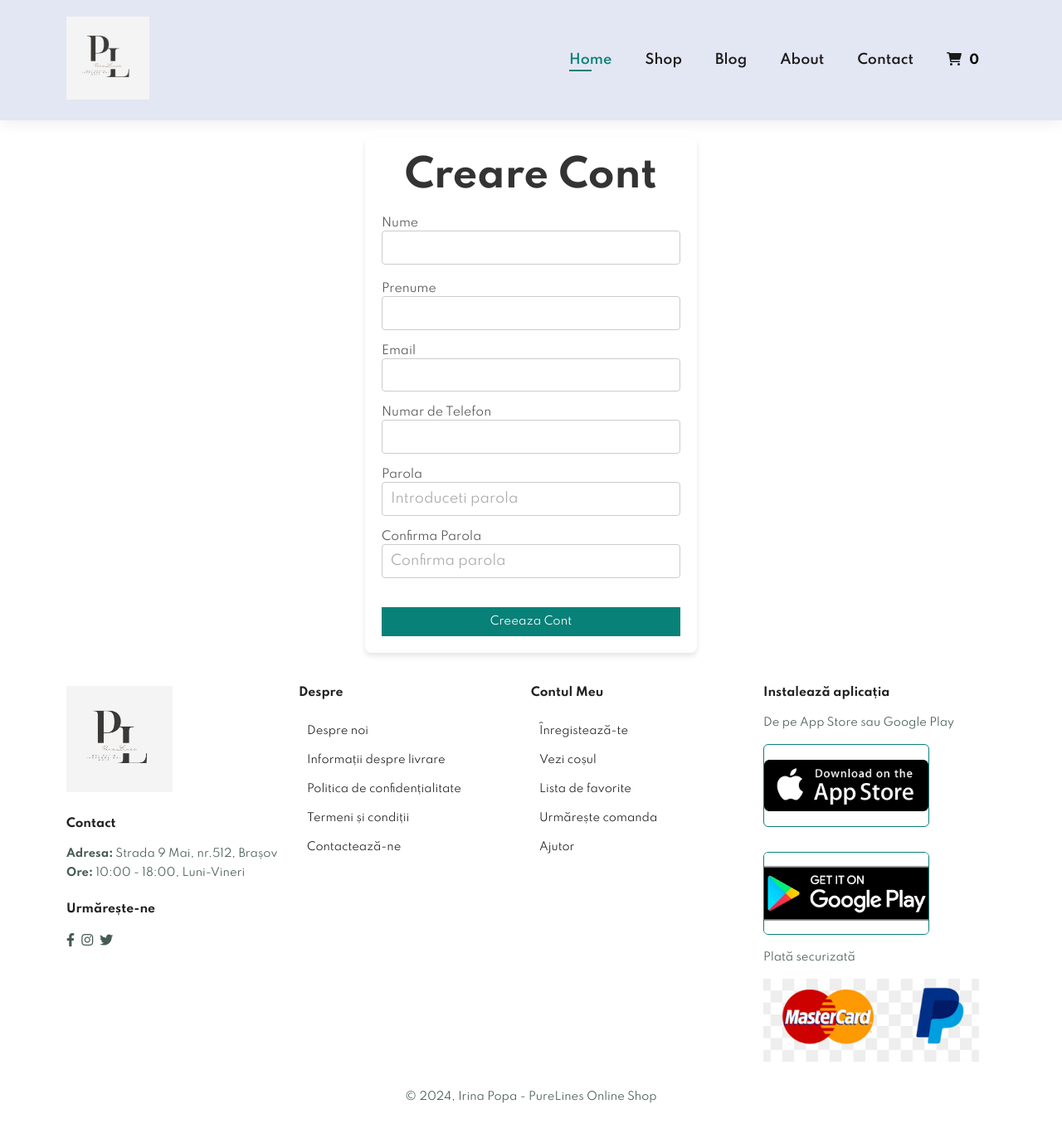
After one commit to irinap3/e-commerce-website, a PHP site: page /account.html in a window 1280 px wide. The commit adds this page. Shown: the whole page at 83% size. Run offline with PHP 8.4, Linux system fonts and the light colour scheme.

Commit message:
creating account.html

```diff
--- /dev/null
+++ b/account.html
@@ -0,0 +1,122 @@
+<!DOCTYPE html>
+<html lang="en">
+<head>
+    <meta charset="UTF-8">
+    <meta name="viewport" content="width=device-width, initial-scale=1.0">
+    <title>E-commerce website project</title>
+    <link rel="stylesheet" href="https://cdnjs.cloudflare.com/ajax/libs/font-awesome/6.0.0-beta3/css/all.min.css">
+    <link rel = "stylesheet" href = "style.css">
+
+</head>
+<body>
+
+    <section id = "header" >
+        <a href ="index.html"><img src="images/logo.png" class="logo" alt=""></a>
+        <div>
+            <ul id = "navbar">
+                <li><a class="active" href="index.html">Home</a></li>
+                <li><a href="shop.html">Shop</a></li>
+                <li><a href="blog.html">Blog</a></li>
+                <li><a href="about.html">About</a></li>
+                <li><a href="contact.html">Contact</a></li>
+                <div style="position: relative;" >
+                <li id="lg-bag" style="display: inline;">
+                    <a href="cart.html"><i class="fas fa-shopping-cart"></i></a>
+                    <span class="cart-count" id="cart-count">0</span>
+                </li>
+                </div>
+                <a href="#" id="close"><i class="fa-solid fa-square-xmark"></i></a>
+            </ul>
+        </div>
+        <div id="mobile">
+            <a href="cart.html"><i class="fas fa-shopping-cart"></i></a>
+            <i id="bar" class="fas fa-outdent"></i>
+        </div>
+    </section>
+    <section id = "inregistrare">
+        <div class="container">
+            <h2>Creare Cont</h2>
+            <form action="/submit" method="POST" class="signup-form">
+                <div class="form-group">
+                    <label for="name">Nume</label>
+                    <input type="text" id="name" name="name" placeholder="" required>
+                    <br><br>
+                    <label for="name">Prenume</label>
+                    <input type="text" id="name" name="prenume" placeholder="" required>
+                </div>
+
+                <div class="form-group">
+                    <label for="email">Email</label>
+                    <input type="email" id="email" name="email" placeholder="" required>
+                </div>
+
+                <div class="form-group">
+                    <label for="phone">Numar de Telefon</label>
+                    <input type="tel" id="phone" name="phone" placeholder="" required>
+                </div>
+
+                <div class="form-group">
+                    <label for="password">Parola</label>
+                    <input type="password" id="password" name="password" placeholder="Introduceti parola" required>
+                </div>
+
+                <div class="form-group">
+                    <label for="confirm-password">Confirma Parola</label>
+                    <input type="password" id="confirm-password" name="confirm-password" placeholder="Confirma parola" required>
+                </div>
+
+                <button type="submit" class="btn-submit">Creeaza Cont</button>
+            </form>
+        </div>
+    </section>
+    <footer class="section-p1">
+        <div class="col">
+            <img class="logo" src="images/logo.png" alt="">
+            <h4>Contact</h4>
+            <p><strong>Adresa:</strong> Strada 9 Mai, nr.512, Brașov </p>
+            <p><strong>Ore:</strong> 10:00 - 18:00, Luni-Vineri </p>
+            <div class="follow">
+                <h4>Urmărește-ne</h4>
+                <div class="icon">
+                    <i class="fab fa-facebook-f"></i>
+                    <i class="fab fa-instagram"></i>
+                    <i class="fab fa-twitter"></i>
+                </div>
+            </div>
+        </div>
+
+        <div class="col">
+            <h4>Despre</h4>
+            <a href="#">Despre noi</a>
+            <a href="#">Informații despre livrare</a>
+            <a href="#">Politica de confidențialitate</a>
+            <a href="#">Termeni și condiții</a>
+            <a href="#">Contactează-ne</a>
+        </div>
+
+        <div class="col">
+            <h4>Contul Meu</h4>
+            <a href="#">Înregistează-te</a>
+            <a href="#">Vezi coșul</a>
+            <a href="#">Lista de favorite</a>
+            <a href="#">Urmărește comanda</a>
+            <a href="#">Ajutor</a>
+        </div>
+
+        <div class="col install">
+            <h4>Instalează aplicația</h4>
+            <p>De pe App Store sau Google Play</p>
+            <div class="row">
+                <img src="images/app-store-badge.png" alt="">
+                <img src="images/images.png" alt="">
+            </div>
+            <p>Plată securizată</p>
+            <img src="images/pay.jpg" alt="">
+        </div>
+
+        <div class="copyright">
+            <p>© 2024, Irina Popa - PureLines Online Shop</p>
+        </div>
+    </footer>
+<script src = "script.js"></script>
+<script src = "cart.js"></script>
--- a/cart.html
+++ b/cart.html
@@ -75,7 +75,7 @@
             <div class="formular-comanda">
                 <div class="div" >
                 <p style="color: white;">AI DEJA CONT?</p>
-                <a href="#" style="color: white;">AUTENTIFICARE</a>
+                <a href="account.html" style="color: white;">AUTENTIFICARE</a>
                 </div>
                 <p> COMANDA FARA CONT </p>
                 <form action="" id="order-form">
--- a/style.css
+++ b/style.css
@@ -793,6 +793,57 @@ input[type="email"]{
     text-decoration: none;
 }
 
+#inregistrare {
+    display: flex;
+    justify-content: center;
+    align-items: center;
+    margin-top: 20px;
+}
+#inregistrare .container {
+    background-color: #fff;
+    border-radius: 8px;
+    box-shadow: 0 4px 6px rgba(0, 0, 0, 0.1);
+    padding: 20px;
+    width: 100%;
+    max-width: 400px;
+}
+#inregistrare h2 {
+    text-align: center;
+    color: #333;
+    margin-bottom: 20px;
+}
+#inregistrare .signup-form {
+    display: flex;
+    flex-direction: column;
+}
+
+#inregistrare .form-group {
+    margin-bottom: 15px;
+}
+
+#inregistrare label {
+    font-size: 14px;
+    color: #555;
+    margin-bottom: 5px;
+}
+
+#inregistrare input {
+    width: 100%;
+    padding: 10px;
+    border: 1px solid #ccc;
+    border-radius: 4px;
+    font-size: 16px;
+}
+
+#inregistrare input:focus {
+    border-color: #4CAF50;
+    outline: none;
+}
+
+#inregistrare input::placeholder {
+    color: #aaa;
+}
+
 /*start media query*/
 @media (max-width:899px) {
     #navbar {
```
Also changed, not shown: about copy.html (added, +147 -0 lines).
